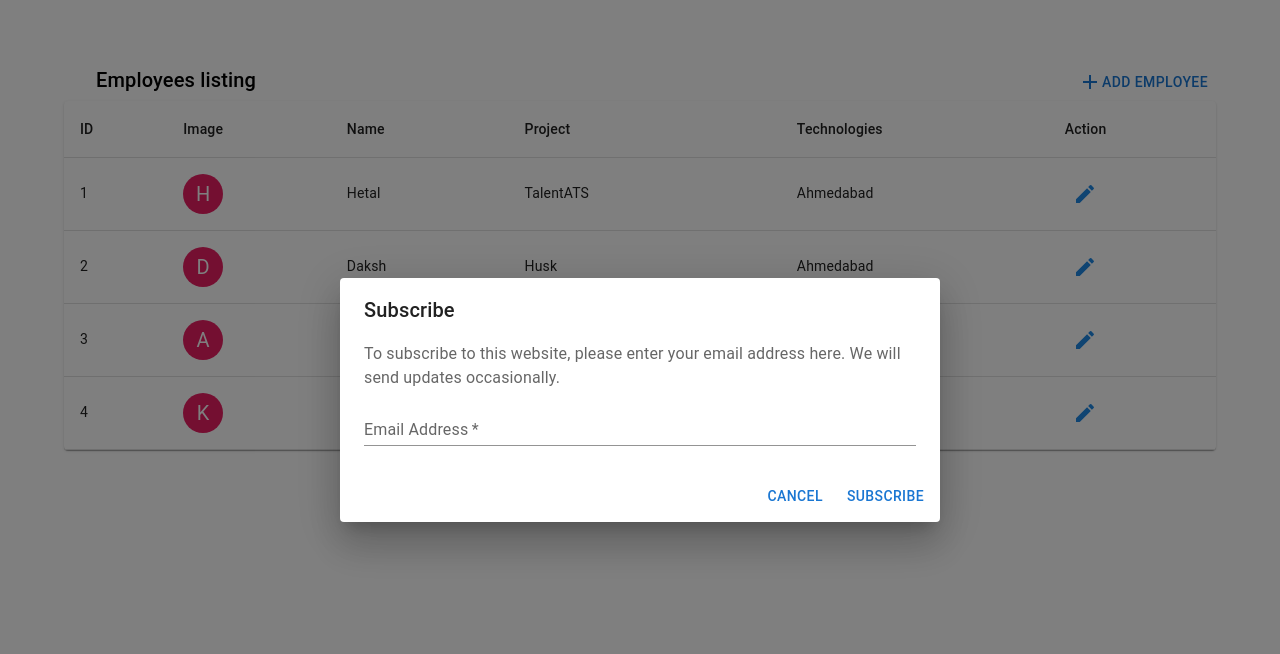
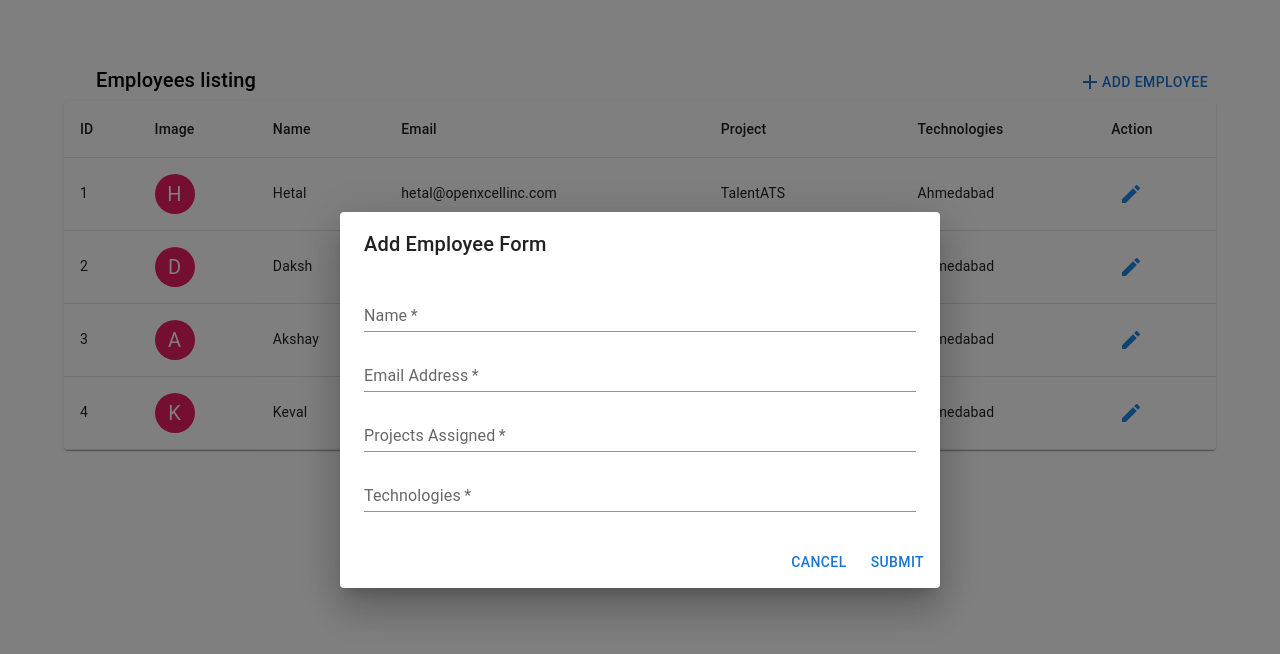
Before and after one commit to hetalnathvani/react-tsx-crud, a React (Create React App) app: page / in a window 1280 px wide. Both pictures are taken after a click on the button "ADD EMPLOYEE". Shown: the top 654 px of the page. Built offline with nearby package versions, Linux system fonts and the light colour scheme.

Commit message:
UI changes

```diff
--- a/src/App.tsx
+++ b/src/App.tsx
@@ -1,7 +1,7 @@
 import React from "react";
 import logo from "./logo.svg";
 import "./App.css";
-import { List } from "./list";
+import { List } from "./employee/list";
 
 function App() {
   return (
--- a/src/formDialog.tsx
+++ b/src/employee/add.tsx
@@ -3,15 +3,13 @@ import {
   Dialog,
   DialogActions,
   DialogContent,
-  DialogContentText,
   DialogTitle,
   TextField,
 } from "@mui/material";
-import { grey } from "@mui/material/colors";
 import AddIcon from "@mui/icons-material/Add";
 import { useState } from "react";
 
-export const FormDialog = () => {
+export const AddEmployee = () => {
   const [open, setOpen] = useState(false);
 
   const handleClose = () => {
@@ -41,27 +39,56 @@ export const FormDialog = () => {
           },
         }}
       >
-        <DialogTitle>Subscribe</DialogTitle>
+        <DialogTitle>Add Employee Form</DialogTitle>
         <DialogContent>
-          <DialogContentText>
-            To subscribe to this website, please enter your email address here.
-            We will send updates occasionally.
-          </DialogContentText>
           <TextField
             autoFocus
             required
             margin="dense"
             id="name"
+            name="name"
+            label="Name"
+            type="text"
+            fullWidth
+            variant="standard"
+          />
+          <TextField
+            autoFocus
+            required
+            margin="dense"
+            id="email"
             name="email"
             label="Email Address"
             type="email"
             fullWidth
             variant="standard"
           />
+          <TextField
+            autoFocus
+            required
+            margin="dense"
+            id="project"
+            name="project"
+            label="Projects Assigned"
+            type="text"
+            fullWidth
+            variant="standard"
+          />
+          <TextField
+            autoFocus
+            required
+            margin="dense"
+            id="technologies"
+            name="technologies"
+            label="Technologies"
+            type="text"
+            fullWidth
+            variant="standard"
+          />
         </DialogContent>
         <DialogActions>
           <Button onClick={handleClose}>Cancel</Button>
-          <Button type="submit">Subscribe</Button>
+          <Button type="submit">Submit</Button>
         </DialogActions>
       </Dialog>
     </div>
--- a/src/list.tsx
+++ b/src/employee/list.tsx
@@ -1,7 +1,6 @@
 import {
   Avatar,
   Box,
-  Button,
   IconButton,
   Paper,
   Table,
@@ -10,16 +9,16 @@ import {
   TableContainer,
   TableHead,
   TableRow,
+  Tooltip,
   Typography,
 } from "@mui/material";
 import EditIcon from "@mui/icons-material/Edit";
 import { blue, pink } from "@mui/material/colors";
-import AddIcon from "@mui/icons-material/Add";
-import { FormDialog } from "./formDialog";
-import { Title } from "@mui/icons-material";
+import { AddEmployee } from "./add";
 
 interface Data {
   name: string;
+  email: string;
   project: string;
   city: string;
   education: string;
@@ -28,24 +27,28 @@ interface Data {
 const records: Data[] = [
   {
     name: "Hetal",
+    email: "hetal@openxcellinc.com",
     project: "TalentATS",
     city: "Ahmedabad",
     education: "B.E.",
   },
   {
     name: "Daksh",
+    email: "daksh@openxcellinc.com",
     project: "Husk",
     city: "Ahmedabad",
     education: "B.E.",
   },
   {
     name: "Akshay",
+    email: "akshay@mailinator.com",
     project: "SAP",
     city: "Ahmedabad",
     education: "CA",
   },
   {
     name: "Keval",
+    email: "keval@mailinator.com",
     project: "Sunrise Detox",
     city: "Ahmedabad",
     education: "M.D.",
@@ -61,6 +64,7 @@ function EnhancedTableHead(props: EnhanceTableHeadProps) {
         <TableCell>ID</TableCell>
         <TableCell>Image</TableCell>
         <TableCell>Name</TableCell>
+        <TableCell>Email</TableCell>
         <TableCell>Project</TableCell>
         <TableCell>Technologies</TableCell>
         <TableCell>Action</TableCell>
@@ -74,7 +78,7 @@ export const List = () => {
     <Box sx={{ width: "90%", p: 8 }}>
       <Box sx={{ ml: 4, display: "flex", justifyContent: "space-between" }}>
         <Typography variant="h6">Employees listing</Typography>
-        <FormDialog />
+        <AddEmployee />
       </Box>
       <Paper sx={{ width: "100%", mb: 2 }}>
         <TableContainer>
@@ -94,12 +98,15 @@ export const List = () => {
                     </Avatar>
                   </TableCell>
                   <TableCell>{r.name}</TableCell>
+                  <TableCell>{r.email}</TableCell>
                   <TableCell>{r.project}</TableCell>
                   <TableCell>{r.city}</TableCell>
                   <TableCell>
-                    <IconButton>
-                      <EditIcon style={{ color: blue["600"] }} />
-                    </IconButton>
+                    <Tooltip title="Edit">
+                      <IconButton>
+                        <EditIcon style={{ color: blue["600"] }} />
+                      </IconButton>
+                    </Tooltip>
                   </TableCell>
                 </TableRow>
               ))}
```
